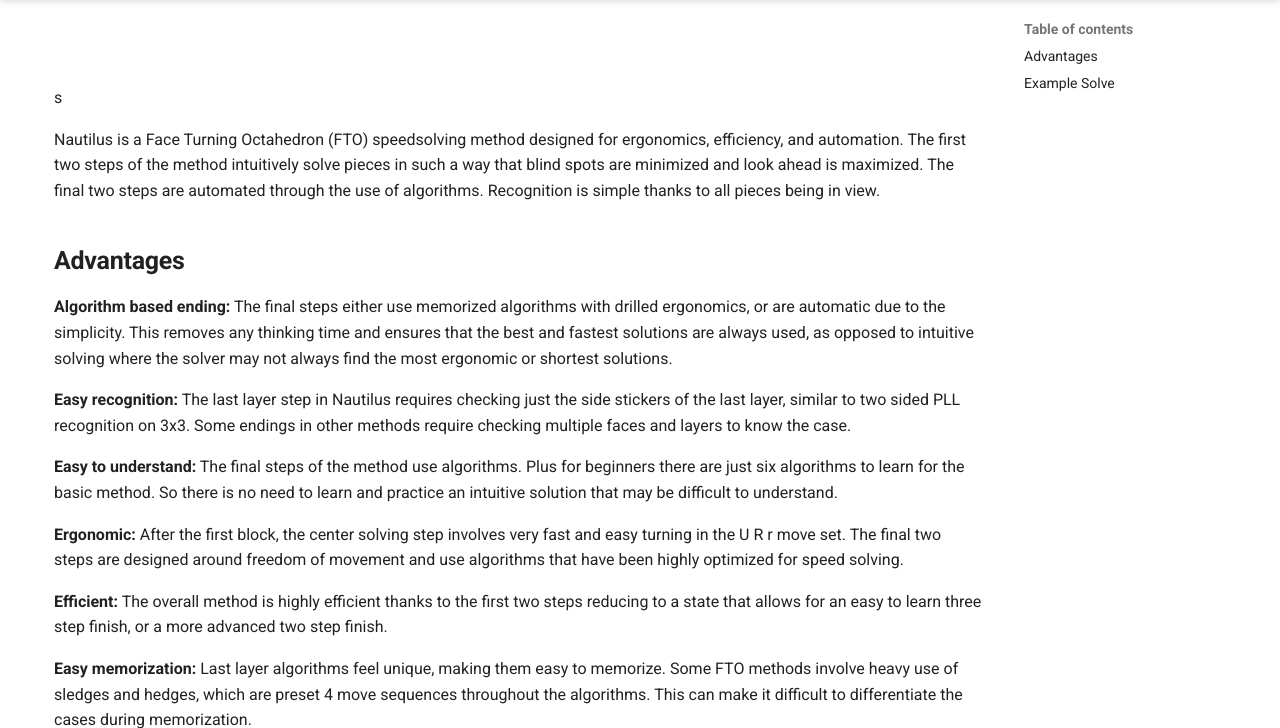
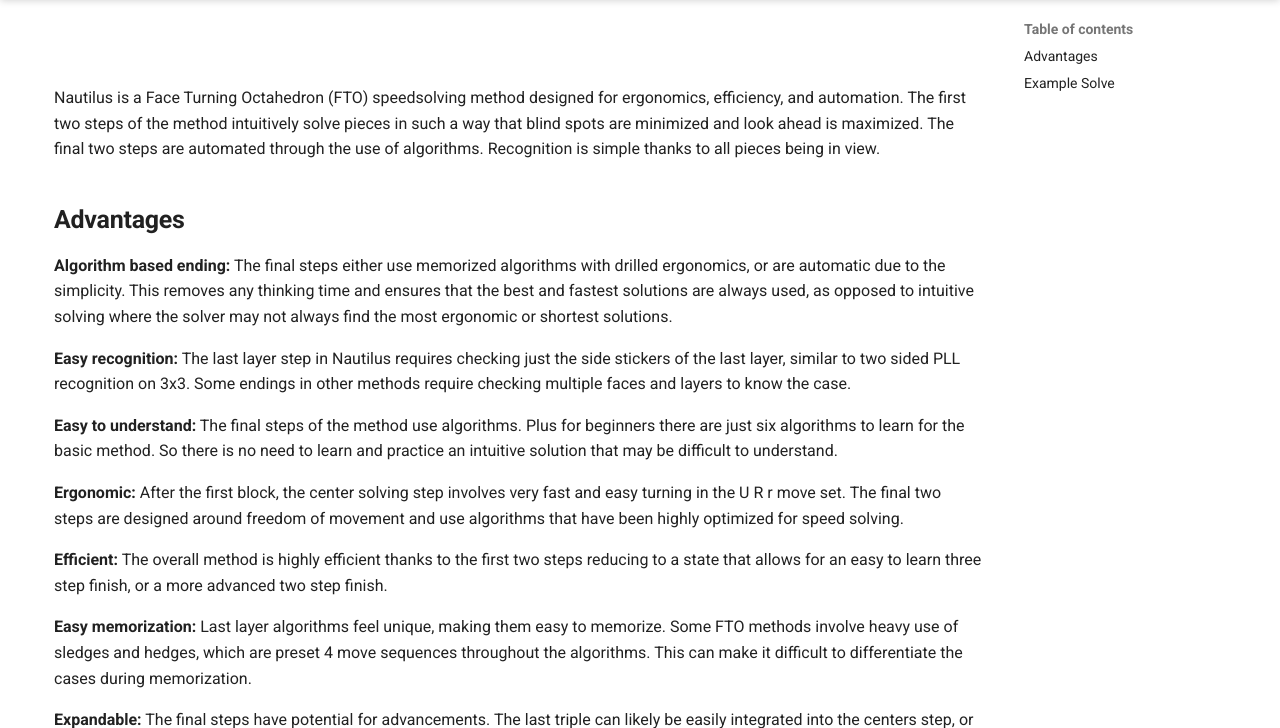
Before and after one commit to mjstraughan/NautilusFTO, an MkDocs documentation site: the page built from docs/index.md, in a window 1280 px wide and 900 px high, scrolled down 320 px, cut to the strip 172-900 px from the top of the window. Built offline with MkDocs 1.6.1 and Material for MkDocs 9.7.7, drawn with Linux system fonts in a browser that asks for light colours.

Commit message:
Update main page

```diff
--- a/docs/index.md
+++ b/docs/index.md
@@ -43,7 +43,7 @@ experimental-setup-anchor="end"
 control-panel="none"
   ></twisty-player>
 
-</div>s
+</div>
 
 Nautilus is a Face Turning Octahedron (FTO) speedsolving method designed for ergonomics, efficiency, and automation. The first two steps of the method intuitively solve pieces in such a way that blind spots are minimized and look ahead is maximized. The final two steps are automated through the use of algorithms. Recognition is simple thanks to all pieces being in view.
 
```
